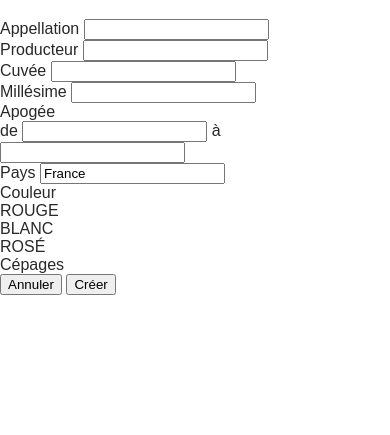
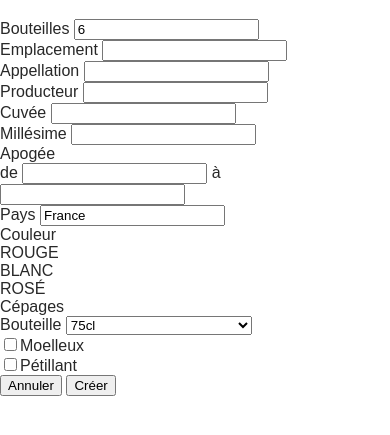
Before and after one commit to Bleuarff/vinisync.old, a website: page assets/index.html in a window 390 px wide. Both pictures are taken after a click on the link 326 px from the left and 780 px from the top of the page. Shown: the part 85-520 px from the top of the page. Drawn offline with nearby package versions, Linux system fonts and the light colour scheme; files that its build step writes are made by us from their sources.

Commit message:
Add fields containing, bottle count, location & tags to entry editing

```diff
--- a/assets/components/vni-cave/vni-cave.less
+++ b/assets/components/vni-cave/vni-cave.less
@@ -50,6 +50,7 @@
       flex-flow: column-reverse nowrap;
       margin: 0 .5em;
       min-width: 2em;
+      justify-content: space-around;
     }
     .year, .count {
       text-align: center;
--- a/assets/components/vni-cepages/vni-cepages.less
+++ b/assets/components/vni-cepages/vni-cepages.less
@@ -1,7 +1,6 @@
 #cepages-editor{
   width: 100%;
   margin-top: .3em;
-  margin-bottom: 2em;
 
   .ctnr{
     display: flex;
--- a/assets/components/vni-entry/vni-entry.js
+++ b/assets/components/vni-entry/vni-entry.js
@@ -15,13 +15,13 @@ const Entry = Vue.component('vni-entry', {
           apogeeStart: null,
           apogeeEnd: null,
           cepages: [],
-          containing: '75cl',
+          containing: '0.75',
           color: '',
-          location: null,
           sweet: false,
           sparkling: false
         },
-        count: 6
+        count: 6,
+        location: '',
       }
     }
   },
@@ -74,6 +74,18 @@ const Entry = Vue.component('vni-entry', {
 
       <h1>Entrée</h1>
 
+      <div class="line">
+        <div class="field count">
+          <label>Bouteilles</label>
+          <input v-model.number="entry.count">
+        </div>
+
+        <div class="field">
+          <label>Emplacement</label>
+          <input type="text" v-model.trim="entry.location" name="location">
+        </div>
+      </div>
+
       <div class="field">
         <label>Appellation</label>
         <input v-model="entry.wine.appellation" class="wide">
@@ -89,7 +101,7 @@ const Entry = Vue.component('vni-entry', {
         <input v-model="entry.wine.name" class="wide">
       </div>
 
-      <div class="years">
+      <div class="line years">
         <div class="field">
           <label>Millésime</label>
           <input v-model.number="entry.wine.year">
@@ -121,6 +133,33 @@ const Entry = Vue.component('vni-entry', {
         <vni-cepages :cepages="entry.wine.cepages"></vni-cepages>
       </div>
 
+      <div class="field">
+        <label>Bouteille</label>
+        <select v-model="entry.wine.containing">
+          <option disabled>Choisissez une contenance</option>
+          <option value="0.375">37.5cl</option>
+          <option value="0.5">50cl</option>
+          <option value="0.75">75cl</option>
+          <option value="1.5">Magnum (1.5l)</option>
+          <option value="3">Jéroboam (3l)</option>
+          <option val="4.5">Réhoboam (4.5l)</option>
+          <option val="6">Mathusalem (6l)</option>
+          <option val="9">Salmanazar (9l)</option>
+          <option val="12">Balthazar (12l)</option>
+          <option val="15">Nabuchodonosor (15l)</option>
+          <option val="18">Melchior (18l)</option>
+        </select>
+      </div>
+
+      <div class="field tags">
+        <div class="tag">
+          <input type="checkbox" v-model="entry.wine.sweet" id="sweet"><label for="sweet">Moelleux</label>
+        </div>
+        <div class="tag">
+          <input type="checkbox" v-model="entry.wine.sparking" id="sparkling"><label for="sparkling">Pétillant</label>
+        </div>
+      </div>
+
 
 
       <div class="field">
--- a/assets/components/vni-entry/vni-entry.less
+++ b/assets/components/vni-entry/vni-entry.less
@@ -15,6 +15,12 @@
 
     .field{
       margin-bottom: .8em;
+
+      &.count{
+        width: 4em;
+
+        input{ width: 100%;}
+      }
     }
 
     .wide{
@@ -30,11 +36,13 @@
       font-size: 13px;
     }
 
-    .years{
+    .line{
       display: flex;
       flex-flow: row;
       justify-content: space-between;
+    }
 
+    .years{
       .apogee{
         display: flex;
         flex-flow: row nowrap;
@@ -56,6 +64,21 @@
       }
     }
 
+    .tags{
+      display: flex;
+      flex-flow: row wrap;
+      justify-content: center;
+
+      label{
+        display: inline-block;
+        font-size: 1em;
+      }
+
+      .tag{
+        margin: 3px 5px;
+      }
+    }
+
   }
 }
 
```
Also changed, not shown: 1 other file.
